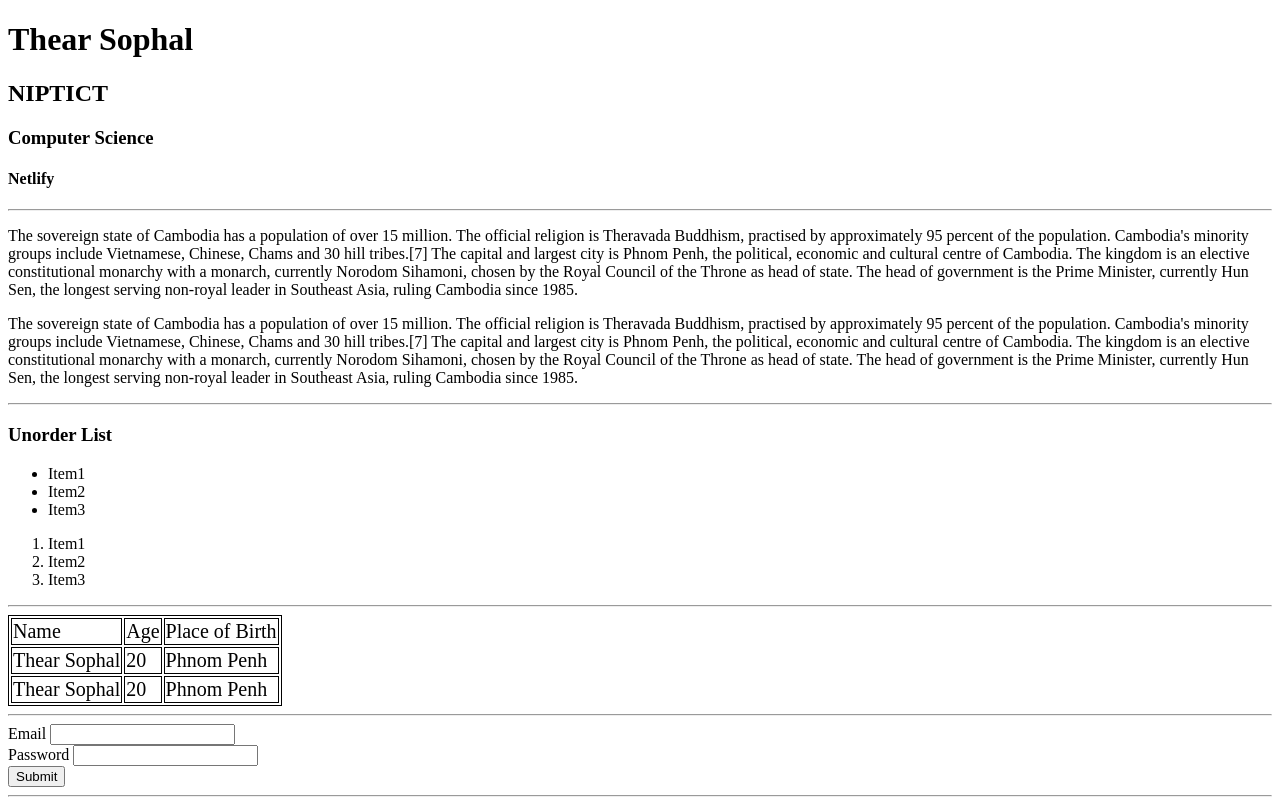
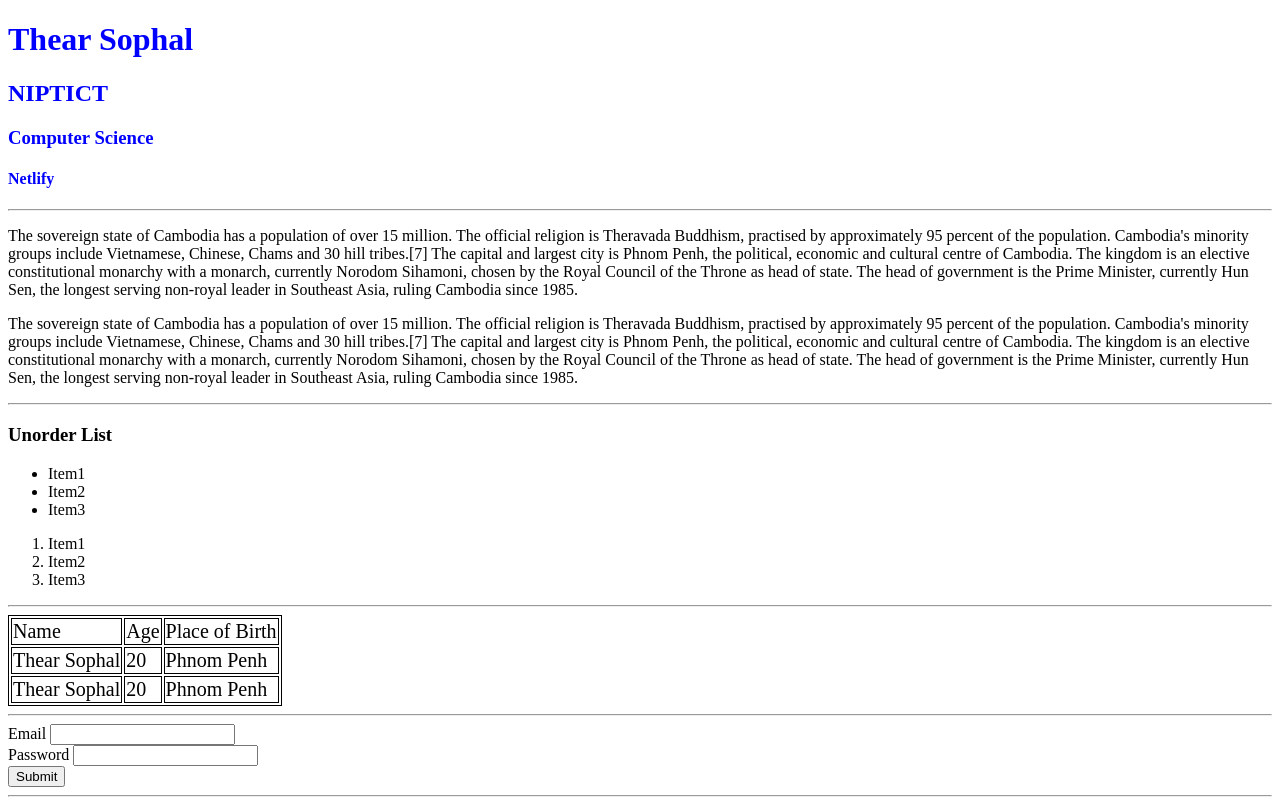
Before and after one commit to Sophal24/NetlifyClass, a plain HTML site: page index.html in a window 1280 px wide. Shown: the top 800 px of the page. Drawn offline with Linux system fonts and the light colour scheme.

Commit message:
created a css

```diff
--- a/index.html
+++ b/index.html
@@ -2,6 +2,8 @@
 <html>
 <head>
 	<title>HTML Tutorial</title>
+
+	<link rel="stylesheet" type="text/css" href="style.css">
 	<style type="text/css">
 		table, tr, td{
 			border: 1px solid black;
@@ -10,10 +12,10 @@
 </head>
 <body>
 	<!-- Header -->
-	<h1>Thear Sophal</h1>
-	<h2>NIPTICT</h2>
-	<h3>Computer Science</h3>
-	<h4>Netlify</h4>
+	<h1 class="sophal">Thear Sophal</h1>
+	<h2 class="sophal">NIPTICT</h2>
+	<h3 class="sophal">Computer Science</h3>
+	<h4 class="sophal">Netlify</h4>
 	<hr>
 	<!-- Paragraph -->
 	<p>The sovereign state of Cambodia has a population of over 15 million. The official religion is Theravada Buddhism, practised by approximately 95 percent of the population. Cambodia's minority groups include Vietnamese, Chinese, Chams and 30 hill tribes.[7] The capital and largest city is Phnom Penh, the political, economic and cultural centre of Cambodia. The kingdom is an elective constitutional monarchy with a monarch, currently Norodom Sihamoni, chosen by the Royal Council of the Throne as head of state. The head of government is the Prime Minister, currently Hun Sen, the longest serving non-royal leader in Southeast Asia, ruling Cambodia since 1985.</p>
--- /dev/null
+++ b/style.css
@@ -0,0 +1,3 @@
+.sophal{
+	color: blue;
+}
```
